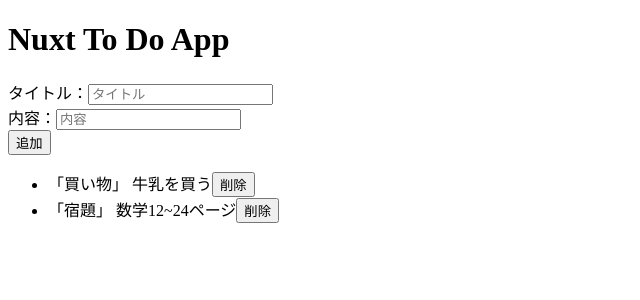
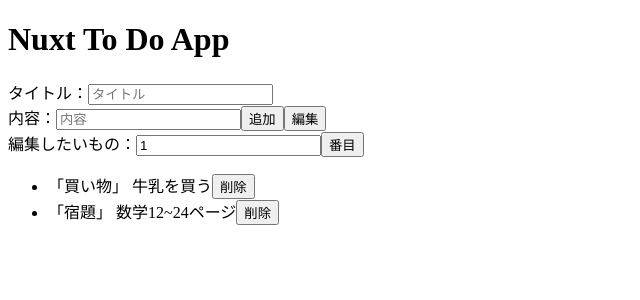
Before and after one commit to chankiri91/nuxt-to-do, a Nuxt app: page / in a window 1280 px wide. Shown: the top 300 px of the page, without its empty margins (0-640 px from the left). Built offline with nearby package versions, Linux system fonts and the light colour scheme.

Commit message:
add 編集機能

```diff
--- a/pages/index.vue
+++ b/pages/index.vue
@@ -8,13 +8,18 @@
     <div>
       <label for="body">内容：</label>
       <input type="text" v-model="body" placeholder="内容">
+      <input type="submit" value="追加" @click="add">
+      <input type="submit" value="編集" @click="edit(index)">
     </div>
     <div>
-      <input type="submit" value="追加" @click="add">
+      <label for="hensyu">編集したいもの：</label>
+      <input type="number" v-model="index">
+      <button @click="hensyu(index)" v-model="index">番目</button>
     </div>
     <div>
       <Todo :lists="lists"/>
     </div>
+
   </div>
 </template>
 
@@ -28,19 +33,32 @@
       {title: '宿題', body: '数学12~24ページ'}
     ],
     title: '',
-    body: ''
+    body: '',
+    index: 1
   }),
   components: {
     Todo,
   },
   methods: {
-    add: function() {
+    add() {
       if(this.title === '' || this.body === '')return
 
       this.lists.push({title: this.title, body: this.body})
       this.title = ''
       this.body = ''
     },
+    hensyu(index) {
+      if(index > this.lists.length || index < this.lists.length)return
+      this.title = this.lists[index-1].title
+      this.body = this.lists[index-1].body
+    },
+    edit(index) {
+      if(this.title === '' || this.body === '')return
+
+      this.lists.splice(index-1, 1, {title: this.title, body: this.body})
+      this.title = ''
+      this.body = ''
+    }
   },
 }
 </script>
```
